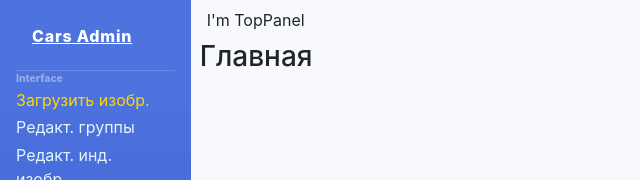
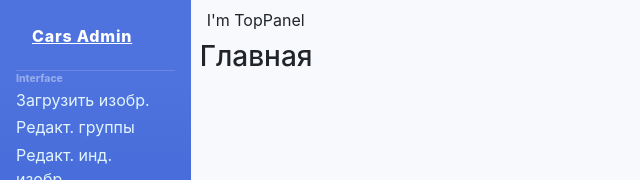
Before and after one commit to onalex911/cars.admin, a React (Create React App) app: page / in a window 1280 px wide. Shown: the top 180 px of the page, without its empty margins (0-640 px from the left). Built offline with nearby package versions, Linux system fonts and the light colour scheme; the HTML template or start-up script is replaced by a standard one.

Commit message:
Sidebar - настроены стили активных ссылок

```diff
--- a/package.json
+++ b/package.json
@@ -3,12 +3,16 @@
   "version": "0.1.0",
   "private": true,
   "dependencies": {
+    "@fortawesome/fontawesome-svg-core": "^1.2.32",
+    "@fortawesome/free-solid-svg-icons": "^5.15.1",
+    "@fortawesome/react-fontawesome": "^0.1.12",
     "@testing-library/jest-dom": "^5.11.6",
     "@testing-library/react": "^11.2.1",
     "@testing-library/user-event": "^12.2.2",
     "bootstrap": "^4.5.3",
     "react": "^17.0.1",
     "react-dom": "^17.0.1",
+    "react-fontawesome": "^1.7.1",
     "react-router-dom": "^5.2.0",
     "react-scripts": "4.0.0",
     "web-vitals": "^0.2.4"
--- a/src/components/Wrapper/Sidebar/Sidebar.jsx
+++ b/src/components/Wrapper/Sidebar/Sidebar.jsx
@@ -1,7 +1,10 @@
 import React from 'react'
 import '../../../css/sb-admin-2.css'
 import s from './Sidebar.module.css'
-import {Link} from "react-router-dom";
+import {NavLink, Link} from "react-router-dom";
+//import FontAwesome from 'react-fontawesome'
+//import faStyles from 'font-awesome/css/font-awesome.css'
+//import 'font-awesome/css/font-awesome.min.css';
 
 const Sidebar = (props) => {
 
@@ -9,16 +12,19 @@ const Sidebar = (props) => {
         <ul className={`navbar_nav bg_gradient_primary sidebar sidebar_dark`}>
             <Link className={`sidebar_brand d_flex align_items_center justify_content_center`} to="/">
 
+                {/*<FontAwesome name="rocket" size="2x"  />*/}
                 <div className={`sidebar_brand_text mx_3`}>Cars Admin</div>
             </Link>
-            <hr className={`sidebar_divider my_0`} />
+            <hr className={`sidebar_divider my_0`}/>
             <div className="sidebar_heading">
                 Interface
             </div>
-                    <li className={`${s.nav_item} ${s.active}`}><Link to={props.state.pagesInfo.uploading.pagePath}>Загрузить изобр.</Link></li>
-                    <li className={`${s.nav_item}`}><Link to={props.state.pagesInfo.editGroups.pagePath}>Редакт. группы</Link></li>
-                    <li className={`${s.nav_item}`}><Link to={`#`}>Редакт. инд. изобр.</Link></li>
-            <hr className={`sidebar_divider my_0`} />
+            <li className={`${s.nav_item}`}><NavLink to={props.state.pagesInfo.uploading.pagePath} activeClassName={s.active}>Загрузить
+                изобр.</NavLink></li>
+            <li className={`${s.nav_item}`}><NavLink to={props.state.pagesInfo.editGroups.pagePath} activeClassName={s.active}>Редакт.
+                группы</NavLink></li>
+            <li className={`${s.nav_item}`}><NavLink to={props.state.pagesInfo.editIndividual.pagePath} activeClassName={s.active}>Редакт. инд. изобр.</NavLink></li>
+            <hr className={`sidebar_divider my_0`}/>
         </ul>
     )
 }
--- a/src/components/Wrapper/Sidebar/Sidebar.module.css
+++ b/src/components/Wrapper/Sidebar/Sidebar.module.css
@@ -12,6 +12,6 @@
     color: white;
 }
 
-.active a {
+a.active {
     color: gold;
 }
--- a/src/redux/state.js
+++ b/src/redux/state.js
@@ -10,7 +10,7 @@ let store = {
             },
 
             uploading: {
-                pagePath: '/uplading',
+                pagePath: '/uplоading',
                 pageHead: 'Загрузка изображений',
                 externalAction: 'https://cars.arkont-portal.ru/legacy/upload_image.html'
             },
@@ -18,6 +18,12 @@ let store = {
             editGroups: {
                 pagePath: '/editgroups',
                 pageHead: 'Редактирование групп изображений',
+                externalAction: 'https://cars.arkont-portal.ru/legacy/show_photos.html'
+            },
+
+            editIndividual: {
+                pagePath: '/editind',
+                pageHead: 'Редактирование индивидуальных изображений',
                 externalAction: 'https://cars.arkont-portal.ru/legacy/show_photos.html'
             },
         }
```
Also changed, not shown: 1 other file (tests, documents, lock files or other folders).
